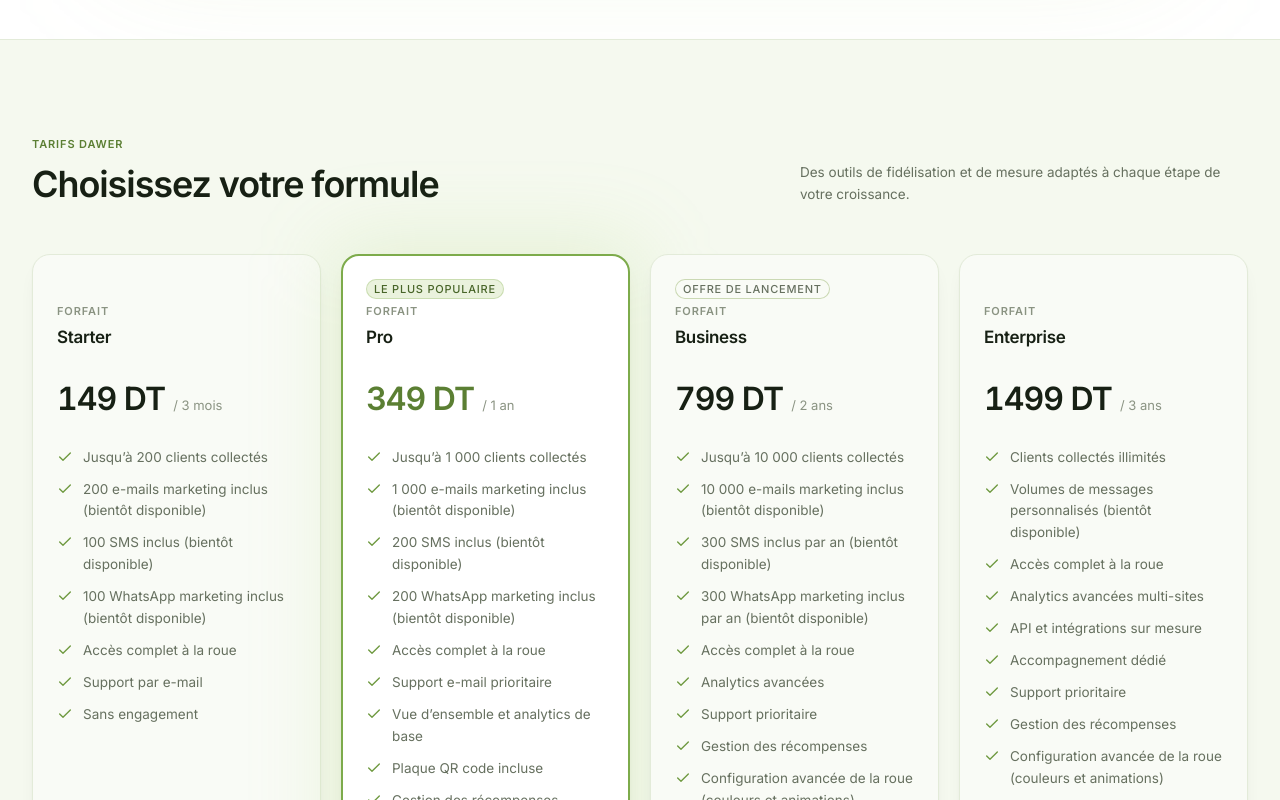
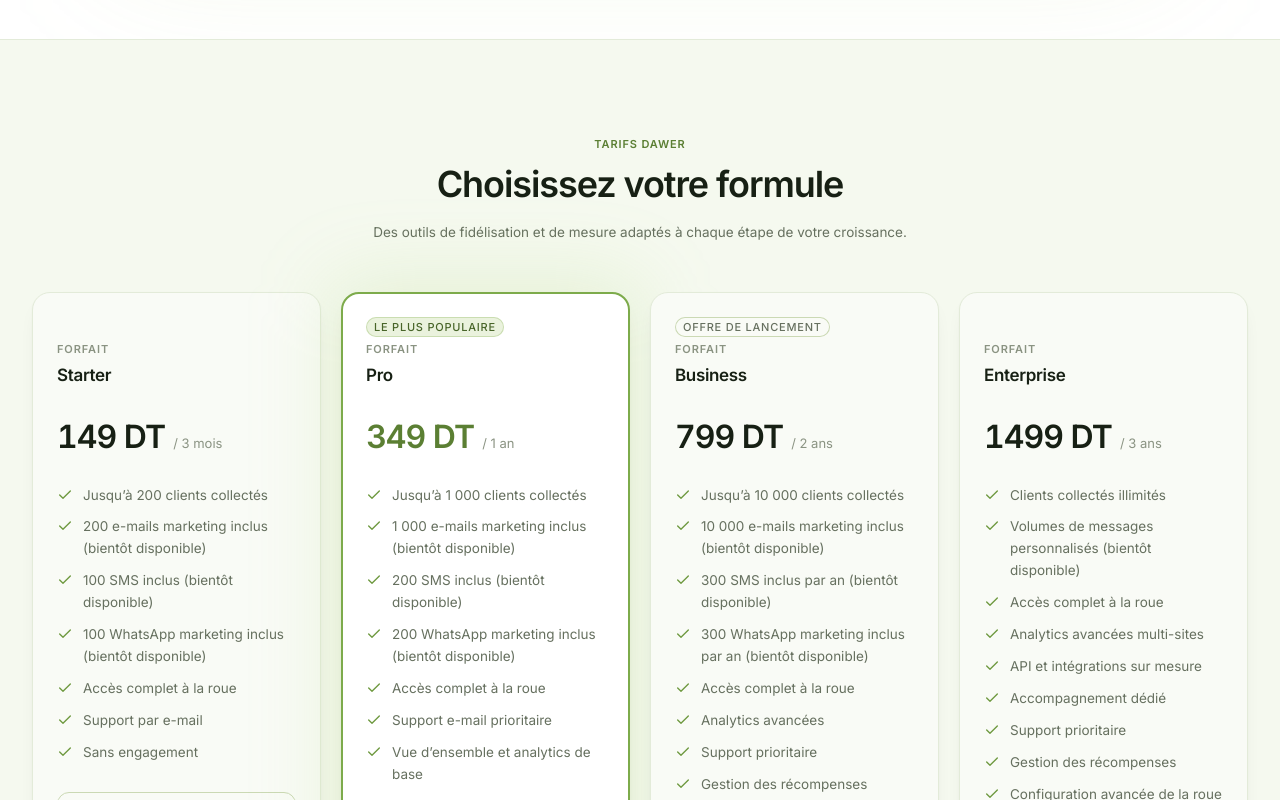
Before and after one commit to zorgatimedali1/Dawer, a React (Vite) app: page / in a window 1280 px wide. Shown: the part 2700-3500 px from the top of the page. Built offline with nearby package versions, Linux system fonts and the light colour scheme; no server answers.

Commit message:
fix: center the pricing plans on the landing page
Center the pricing header like the demo section and switch the plan grid to a flex wrap layout (full / half / quarter card bases) so the cards stay centered at every viewport and any plan count from the operator feed.

```diff
--- a/src/app/page.tsx
+++ b/src/app/page.tsx
@@ -314,26 +314,27 @@
 
       <section id="pricing" className="relative border-y border-line bg-surface-2 scroll-mt-20">
         <div className="mx-auto max-w-7xl px-5 py-20 sm:px-8 sm:py-24">
-          <div className="flex flex-col justify-between gap-4 sm:flex-row sm:items-end">
-            <div>
+          <div className="mx-auto max-w-2xl text-center">
             <p className="text-[11px] font-semibold uppercase tracking-[0.08em] text-brand-700 dark:text-accent-bright">
               {t.landing.pricingEyebrow}
             </p>
             <h2 className="mt-3 text-balance text-[28px] font-semibold leading-[1.15] tracking-[-0.03em] text-ink sm:text-[36px]">
               {t.landing.pricingTitle}
             </h2>
-            </div>
-            <p className="max-w-md text-pretty text-[13.5px] leading-relaxed text-ink-muted">
+            <p className="mt-4 text-pretty text-[13.5px] leading-relaxed text-ink-muted">
               {t.landing.pricingSubtitle}
             </p>
           </div>
 
-          <div className="mt-12 grid gap-5 md:grid-cols-2 xl:grid-cols-4">
+          <div className="mt-12 flex flex-wrap justify-center gap-5">
             {mergeLiveHomepagePlans(locale, livePlans).map((plan) => {
               const featured = plan.slug === 'growth';
               const badge = plan.badge;
               return (
-                <div key={plan.slug} className="relative h-full">
+                <div
+                  key={plan.slug}
+                  className="relative h-full basis-full sm:basis-[calc(50%-10px)] xl:basis-[calc(25%-15px)]"
+                >
                   {featured ? (
                     <span
                       aria-hidden
```
Lines whose indentation alone changed are shown as unchanged.
